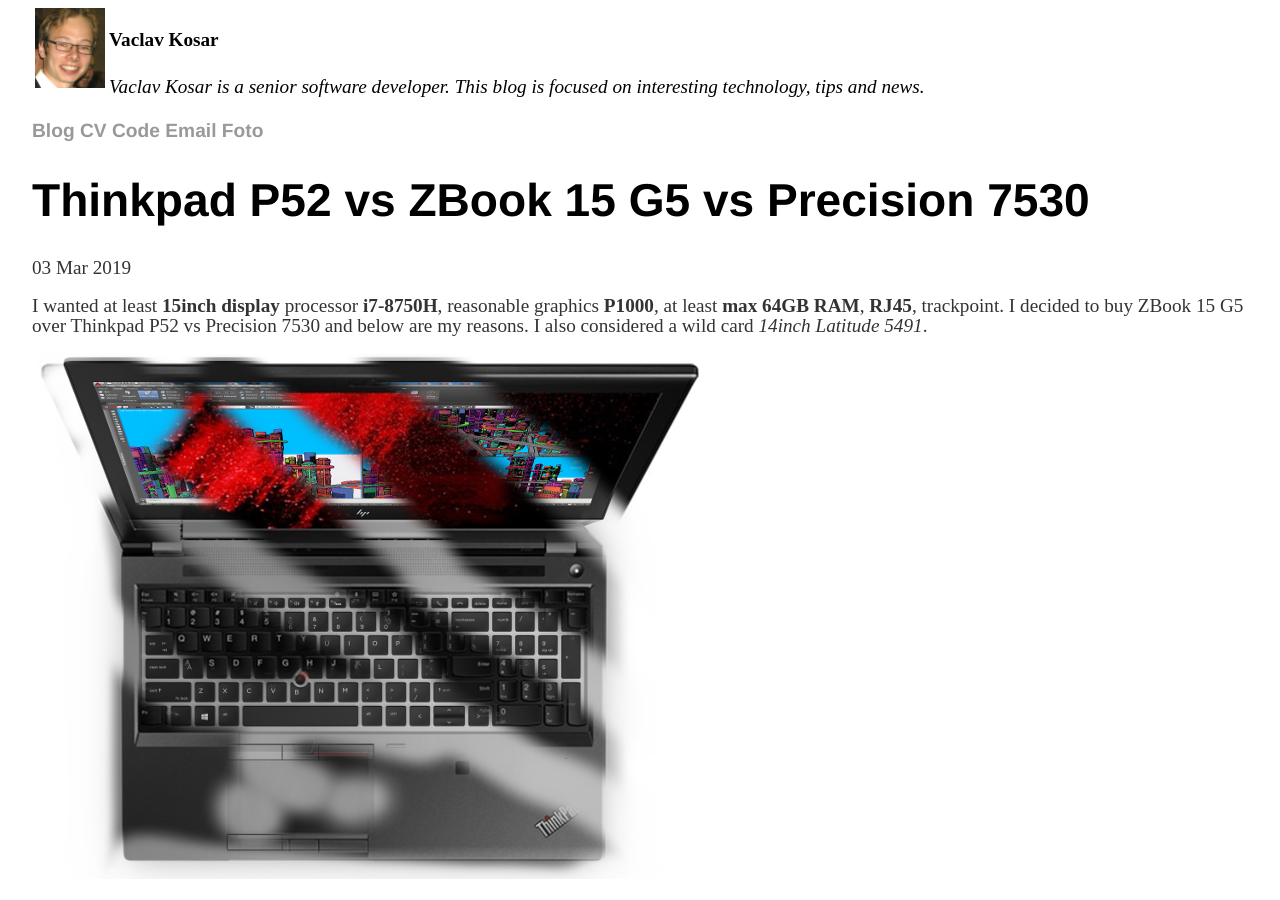
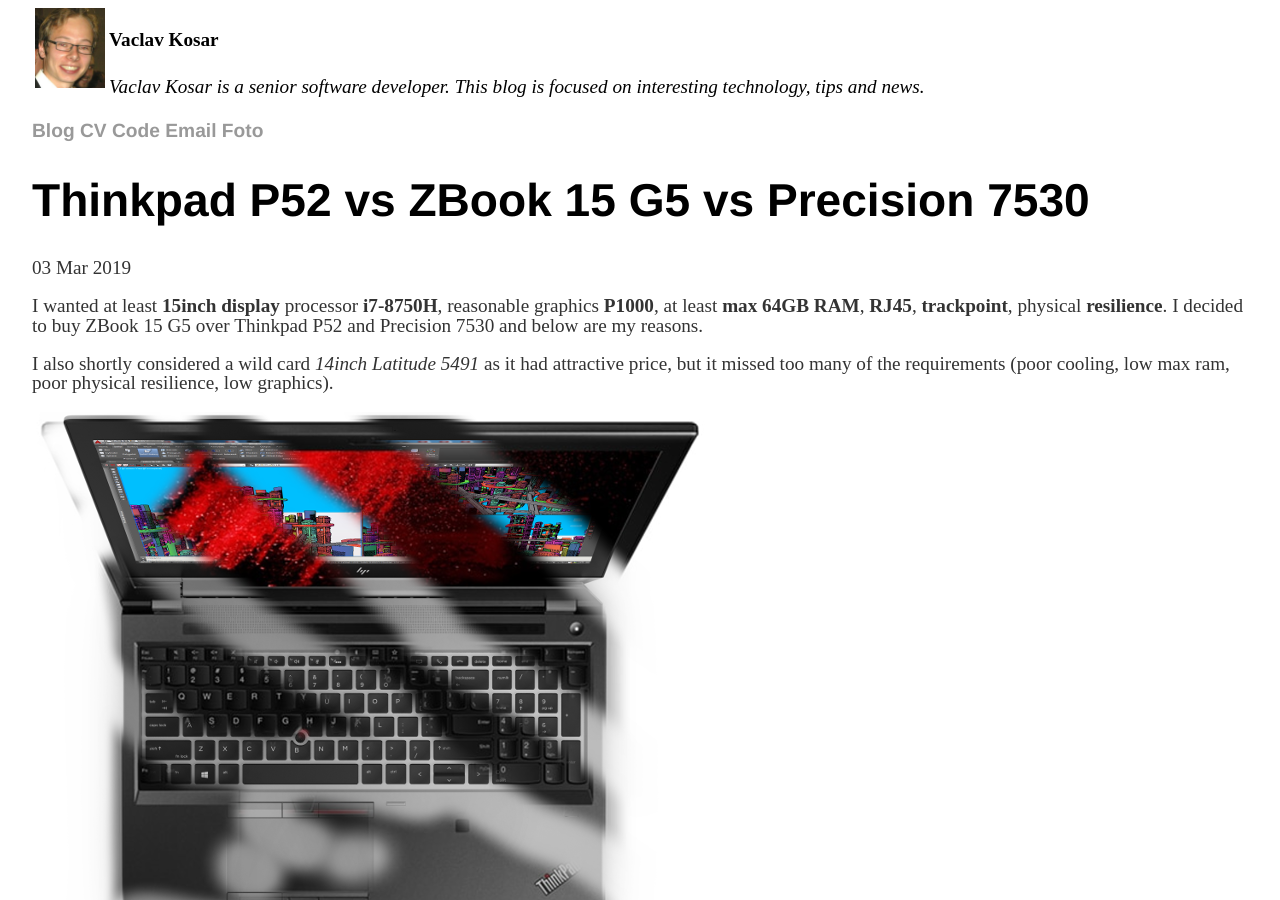
Before and after one commit to vackosar/vackosar.github.io, a Jekyll site: the page built from _posts/2019-03-03-Thinkpad-P52-vs-HP-Zbook-15-G5-vs-Dell-Precision-7530.md, in a window 1280 px wide and 900 px high. Built offline with Jekyll 4.4.1, drawn with Linux system fonts in a browser that asks for light colours; comment, search, counter and statistics services are not loaded.

Commit message:
notebook zbook p52 precision review

```diff
--- a/_posts/2019-03-03-Thinkpad-P52-vs-HP-Zbook-15-G5-vs-Dell-Precision-7530.md
+++ b/_posts/2019-03-03-Thinkpad-P52-vs-HP-Zbook-15-G5-vs-Dell-Precision-7530.md
@@ -4,7 +4,9 @@
 date: 2019-03-03
 ---
 
-I wanted at least __15inch display__ processor __i7-8750H__, reasonable graphics __P1000__, at least __max 64GB RAM__, __RJ45__, trackpoint. I decided to buy ZBook 15 G5 over Thinkpad P52 vs Precision 7530 and below are my reasons. I also considered a wild card _14inch Latitude 5491_.
+I wanted at least __15inch display__ processor __i7-8750H__, reasonable graphics __P1000__, at least __max 64GB RAM__, __RJ45__, __trackpoint__, physical __resilience__. I decided to buy ZBook 15 G5 over Thinkpad P52 and Precision 7530 and below are my reasons.
+
+I also shortly considered a wild card _14inch Latitude 5491_ as it had attractive price, but it missed too many of the requirements (poor cooling, low max ram, poor physical resilience, low graphics).
 
 ![ZBook vs P52 cover](https://raw.githubusercontent.com/vackosar/vackosar.github.io/master/images/2019-03-thinkpad-p52-vs-zbook-15-G5.png)
 
```
